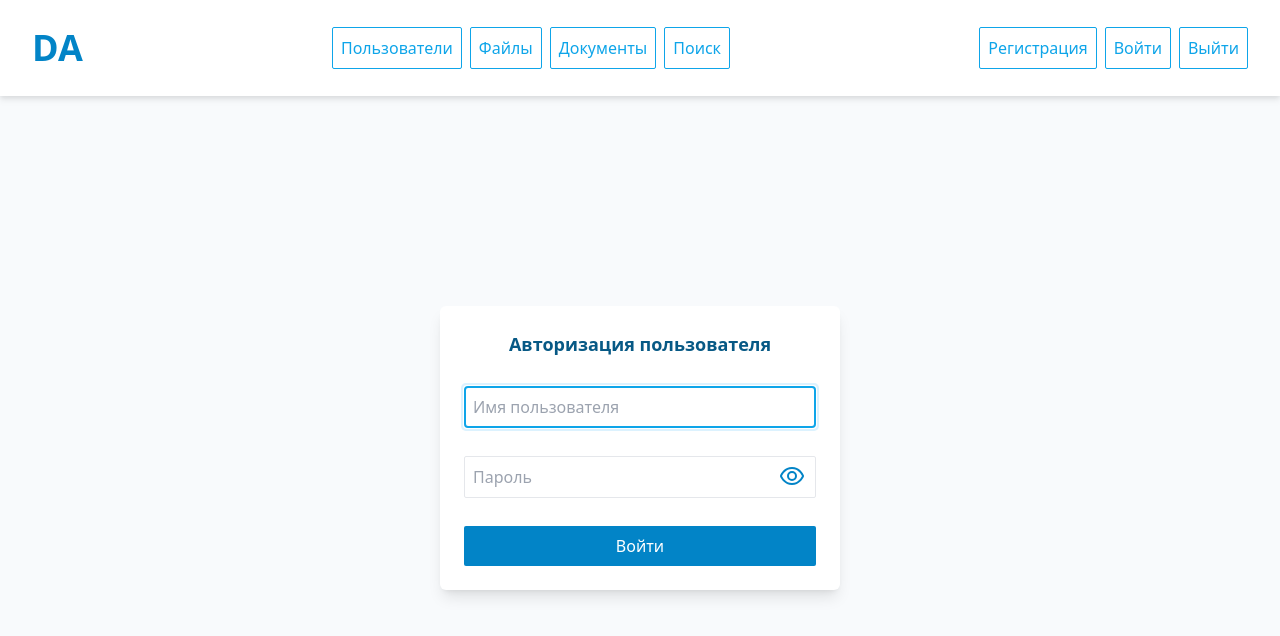
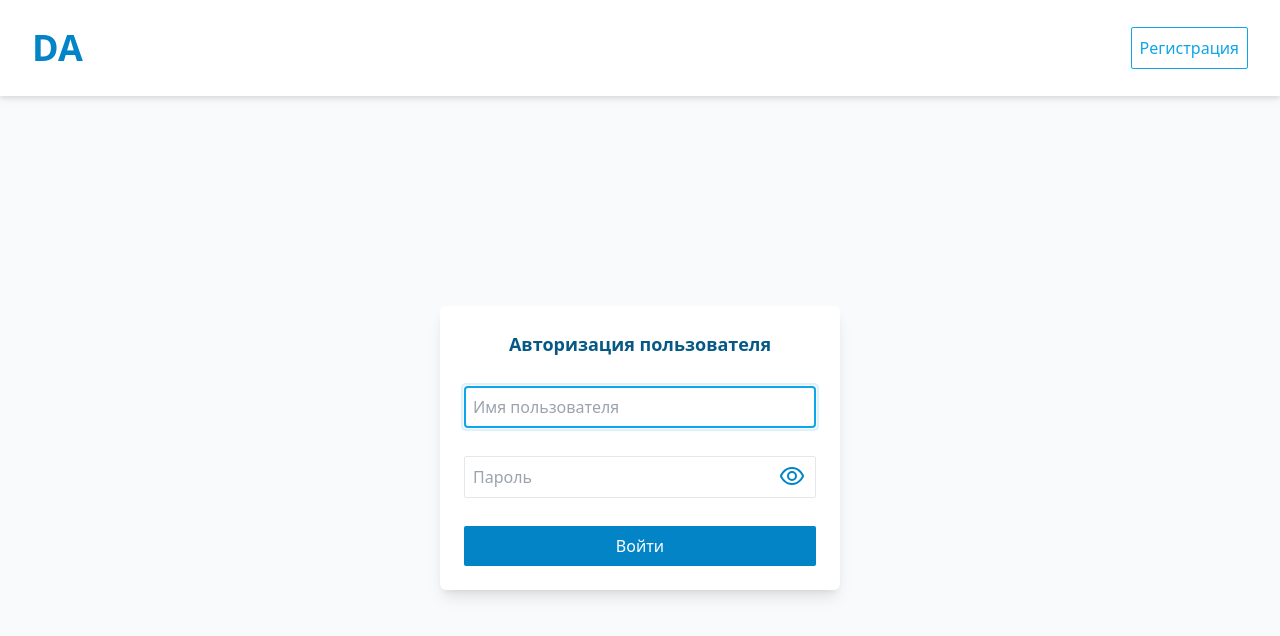
Before and after one commit to korchel/DA, a React app in the folder frontend/: page /login in a window 1280 px wide. Shown: the top 636 px of the page. Built offline with nearby package versions, Linux system fonts and the light colour scheme.

Commit message:
routing added

```diff
--- a/frontend/src/App.tsx
+++ b/frontend/src/App.tsx
@@ -1,7 +1,7 @@
 import React from "react";
 import { SignupPage } from "./pages/SignupPage";
 import { Header } from "./components/Header";
-import { BrowserRouter, Route, Routes } from "react-router-dom";
+import { BrowserRouter, Navigate, Outlet, Route, Routes } from "react-router-dom";
 import { LoginPage } from "./pages/LoginPage";
 import { DocumentsPage } from "./pages/DocumentsPage";
 import { routes } from "./routes";
@@ -11,33 +11,50 @@ import { UserDetailsPage } from "./pages/UserDetailsPage";
 import { NotFoundPage } from "./pages/NotFoundPage";
 import { UsersPage } from "./pages/UsersPage";
 import { DocumentDetailsPage } from "./pages/DocumentDetailsPage";
-import { useAuth } from "./context/AuthContext";
+import { AuthProvider, useAuth } from "./context/AuthContext";
 
-// const ProtectedRoute = () => {
-//   const { userData } = useAuth();
-//   return userData ? <Outlet /> : <Navigate to={routes.loginRoute()} />;
-// };
+const LoggedInRoute = () => {
+  const { isAuthenticated } = useAuth();
+  if (isAuthenticated) {
+    return <Outlet />;
+  }
+  return <Navigate to={routes.loginRoute()} />;
+};
+
+const LoggedOutRoute = () => {
+  const { isAuthenticated } = useAuth();
+  if (!isAuthenticated) {
+    return <Outlet />;
+  }
+  return <Navigate to={routes.documentsRoute()} />;
+};
 
 const App = () => {
   return (
+    <AuthProvider>
       <I18nextProvider i18n={i18n}>
         <BrowserRouter>
           <div className="h-screen text-slate-900" >
             <Header />
             <main className="h-[calc(100%-96px)] bg-slate-50 ">
               <Routes>
-              <Route path={routes.signupRoute()} element={<SignupPage />} />
-              <Route path={routes.loginRoute()} element={<LoginPage />} />
+                <Route element={<LoggedInRoute />}>
                   <Route path={routes.documentsRoute()} element={<DocumentsPage />} />
                   <Route path={routes.usersRoute()} element={<UsersPage />} />
                   <Route path='users/:id' element={<UserDetailsPage />} />
                   <Route path='documents/:id' element={<DocumentDetailsPage />} />
+                </Route>
+                <Route element={<LoggedOutRoute />}>
+                  <Route path={routes.signupRoute()} element={<SignupPage />} />
+                  <Route path={routes.loginRoute()} element={<LoginPage />} />
+                </Route>
                 <Route path="*" element={<NotFoundPage />} />
               </Routes>
             </main>
           </div>
         </BrowserRouter>
       </I18nextProvider>
+    </AuthProvider>
   );
 };
 
--- a/frontend/src/components/Header.tsx
+++ b/frontend/src/components/Header.tsx
@@ -1,4 +1,4 @@
-import { Link } from "react-router-dom";
+import { Link, useLocation } from "react-router-dom";
 import { routes } from "../routes";
 import { ButtonComponent } from "./ButtonComponent";
 import { useTranslation } from "react-i18next";
@@ -6,29 +6,34 @@ import { useAuth } from "../context/AuthContext";
 
 export const Header = () => {
   const { t } = useTranslation();
-  const { logOut } = useAuth();
+  const { logOut, isAuthenticated } = useAuth();
+  const { pathname } = useLocation();
 
   return (
     <header className="flex h-24 items-center px-8 bg-white drop-shadow-md justify-between">
-      <div className="font-bold text-4xl text-sky-600">DA</div>
-      <nav className="flex gap-2">
+      <Link to={routes.documentsRoute()}>
+        <div className="font-bold text-4xl text-sky-600">DA</div>
+      </Link>
+      {isAuthenticated && <nav className="flex gap-2">
         <Link to={routes.usersRoute()}>
-          <ButtonComponent variant="outline">Пользователи</ButtonComponent>
+          <ButtonComponent variant="outline">{t('header.nav.users')}</ButtonComponent>
         </Link>
-        <ButtonComponent variant="outline">Файлы</ButtonComponent>
+        <ButtonComponent variant="outline">{t('header.nav.files')}</ButtonComponent>
         <Link to={routes.documentsRoute()}>
-          <ButtonComponent variant="outline">Документы</ButtonComponent>
+          <ButtonComponent variant="outline">{t('header.nav.documents')}</ButtonComponent>
         </Link>
-        <ButtonComponent variant="outline">Поиск</ButtonComponent>
-      </nav>
+        <ButtonComponent variant="outline">{t('header.nav.search')}</ButtonComponent>
+      </nav>}
       <div className="flex gap-2">
-        <Link to={routes.signupRoute()}>
+        {pathname === routes.loginRoute() && <Link to={routes.signupRoute()}>
           <ButtonComponent variant="outline">{t('header.register')}</ButtonComponent>
-        </Link>
-        <Link to={routes.loginRoute()}>
+        </Link>}
+        {pathname === routes.signupRoute() && <Link to={routes.loginRoute()}>
           <ButtonComponent variant="outline">{t('header.login')}</ButtonComponent>
-        </Link>
-        <ButtonComponent onClick={logOut} variant="outline">{t('header.logout')}</ButtonComponent>
+        </Link>}
+        {isAuthenticated && <Link to={routes.loginRoute()}>
+          <ButtonComponent onClick={logOut} variant="outline">{t('header.logout')}</ButtonComponent>
+        </Link>}
       </div>
     </header>
   )
--- a/frontend/src/context/AuthContext.tsx
+++ b/frontend/src/context/AuthContext.tsx
@@ -17,37 +17,34 @@ import { Role } from "../interfaces/interfaces";
 // }
 
 interface IAuthContext {
-  logIn: (data: string) => void;
+  logIn: () => void;
   logOut: () => void;
-  userData: string | null;
+  isAuthenticated: boolean;
 }
 
 const initialContext = {
-  logIn: () => {},
-  logOut: () => {},
-  userData: '',
+  logIn: () => undefined,
+  logOut: () => undefined,
+  isAuthenticated: false,
 }
 
 export const AuthContext = createContext<IAuthContext>(initialContext);
 
 const AuthProvider = ({ children }: {children: ReactNode}) => {
-  const [userData, setUserData] = useState<string | null>(
-    (document.cookie as string) || null,
-  );
+  const [isAuthenticated, setIsAuthenticated] = useState<boolean>(false);
 
-  const logIn = (data: string) => {
-    Cookies.set("token", data, { path: "/" });
-    setUserData(data);
+  const logIn = () => {
+    console.log('!!')
+    setIsAuthenticated(true);
   };
   const logOut = () => {
-    Cookies.remove("token", { path: "/" });
-    setUserData(null);
+    setIsAuthenticated(false);
   };
 
   const value = {
     logIn,
     logOut,
-    userData,
+    isAuthenticated,
   };
 
   return <AuthContext.Provider value={value}>{children}</AuthContext.Provider>;
--- a/frontend/src/pages/LoginPage.tsx
+++ b/frontend/src/pages/LoginPage.tsx
@@ -17,7 +17,7 @@ export const LoginPage = () => {
   const { t } = useTranslation();
   const { register, control, setFocus, handleSubmit, formState: { errors }, reset, clearErrors, getValues } = useForm<ILoginData>();
   const ref = useRef(null);
-  const { logIn, userData } = useAuth();
+  const { logIn, isAuthenticated } = useAuth();
   const navigate = useNavigate();
 
   const onSubmit = (data: ILoginData) => {
@@ -31,13 +31,14 @@ export const LoginPage = () => {
     })
       .then((response) => response.json())
       .then((data) => {
-        console.log(data)
-      });
+        logIn();
+        console.log(isAuthenticated)
+        navigate(routes.documentsRoute());
+      })
+      .catch((error) => console.log(error));
   };
 
-
   useEffect(() => {
-
     setFocus('username');
   });
 
--- a/frontend/src/pages/SignupPage.tsx
+++ b/frontend/src/pages/SignupPage.tsx
@@ -4,8 +4,11 @@ import { useForm } from "react-hook-form";
 import { useEffect } from "react";
 import { useTranslation } from "react-i18next";
 import { routes } from "../routes";
+import { useAuth } from "../context/AuthContext";
+import { useNavigate } from "react-router-dom";
 
 interface ISignupData {
+  name: string, //???? lastname?
   username: string,
   email: string,
   password: string,
@@ -14,7 +17,8 @@ interface ISignupData {
 
 export const SignupPage = () => {
   const { t } = useTranslation();
-
+  const { logIn, isAuthenticated } = useAuth();
+  const navigate = useNavigate();
   const { register, control, setFocus, handleSubmit, formState: { errors }, reset, clearErrors, getValues } = useForm<ISignupData>();
 
   const onSubmit = (data: ISignupData) => {
@@ -26,7 +30,11 @@ export const SignupPage = () => {
       body: JSON.stringify(data),
     })
       .then((response) => response.json())
-      .then((data) => console.log(data));
+      .then((data) => {
+        logIn();
+        navigate(routes.documentsRoute());
+      })
+      .catch((error) => console.log(error));
   };
 
   useEffect(() => {
@@ -59,6 +67,7 @@ export const SignupPage = () => {
           />
           <InputField
             placeholder="имя оно надо?"
+            {...register('name')}
           />
           <InputField
             type="password"
--- a/frontend/src/routes.ts
+++ b/frontend/src/routes.ts
@@ -1,12 +1,12 @@
 const apiPath = 'http://localhost:8080/api';
 
 export const routes = {
-  loginRoute: () => 'login',
+  loginRoute: () => '/login',
   signupRoute: () => '/signup',
-  documentsRoute: () => '/documents',
+  documentsRoute: () => '/',
   documentDetailsRoute: (id: number) => `/documents/${id}`,
   usersRoute: () => '/users',
   userDetailsRoute: (id: number) => `/users/${id}`,
   loginPath: () => [apiPath, 'auth', 'sign-in'].join('/'),
-  signupPath: () => [apiPath, 'auth', 'sign-un'].join('/'),
+  signupPath: () => [apiPath, 'auth', 'sign-up'].join('/'),
 };
```
Lines whose indentation alone changed are shown as unchanged.
